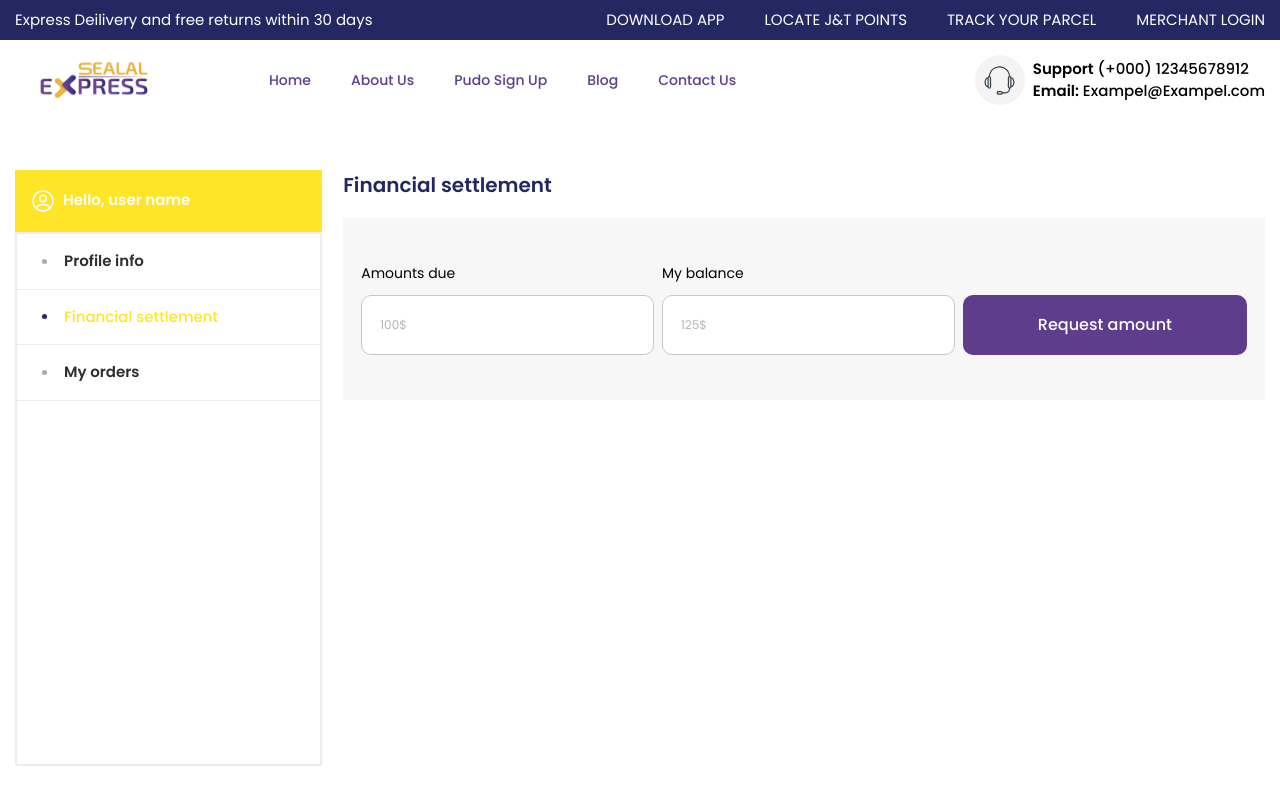
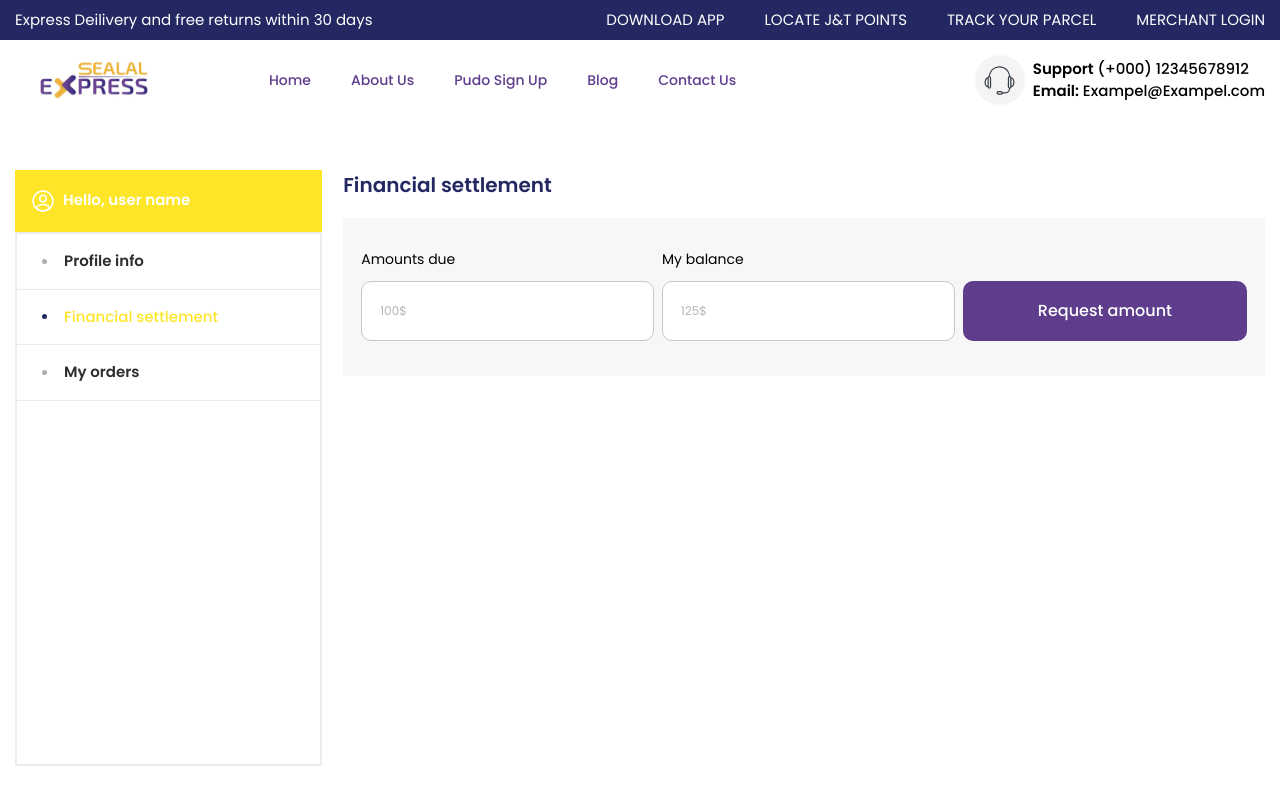
Before and after one commit to mg97-2022/Sealal, a Next.js app: page /profile in a window 1280 px wide. Both pictures are taken after a click on the item "Financial settlement". Shown: the top 800 px of the page. Built offline with nearby package versions, Linux system fonts and the light colour scheme.

Commit message:
enhanced UI

```diff
--- a/src/components/ProfileFinancialSettlement.jsx
+++ b/src/components/ProfileFinancialSettlement.jsx
@@ -18,7 +18,7 @@ const ProfileFinancialSettlement = () => {
   return (
     <div>
       <ProfilePageHeader heading="financialSettlement" />
-      <div className="bg-[#F7F7F7] px-[18px] pt-[29px] pb-[45px]">
+      <div className="bg-[#F7F7F7] px-[18px] pt-[15px] pb-[35px]">
         <form
           className="flex items-end gap-2 mt-4"
           onSubmit={handleSubmit(submitHandler)}
```
